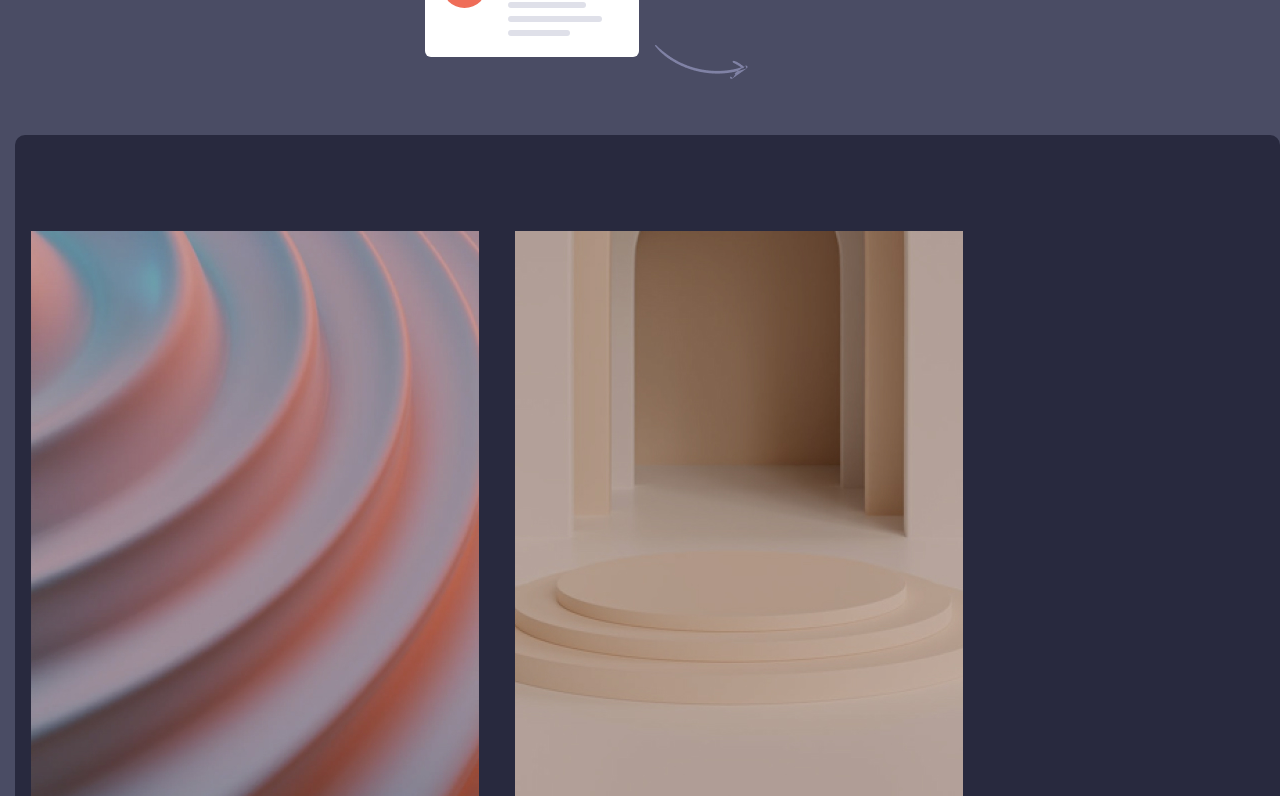
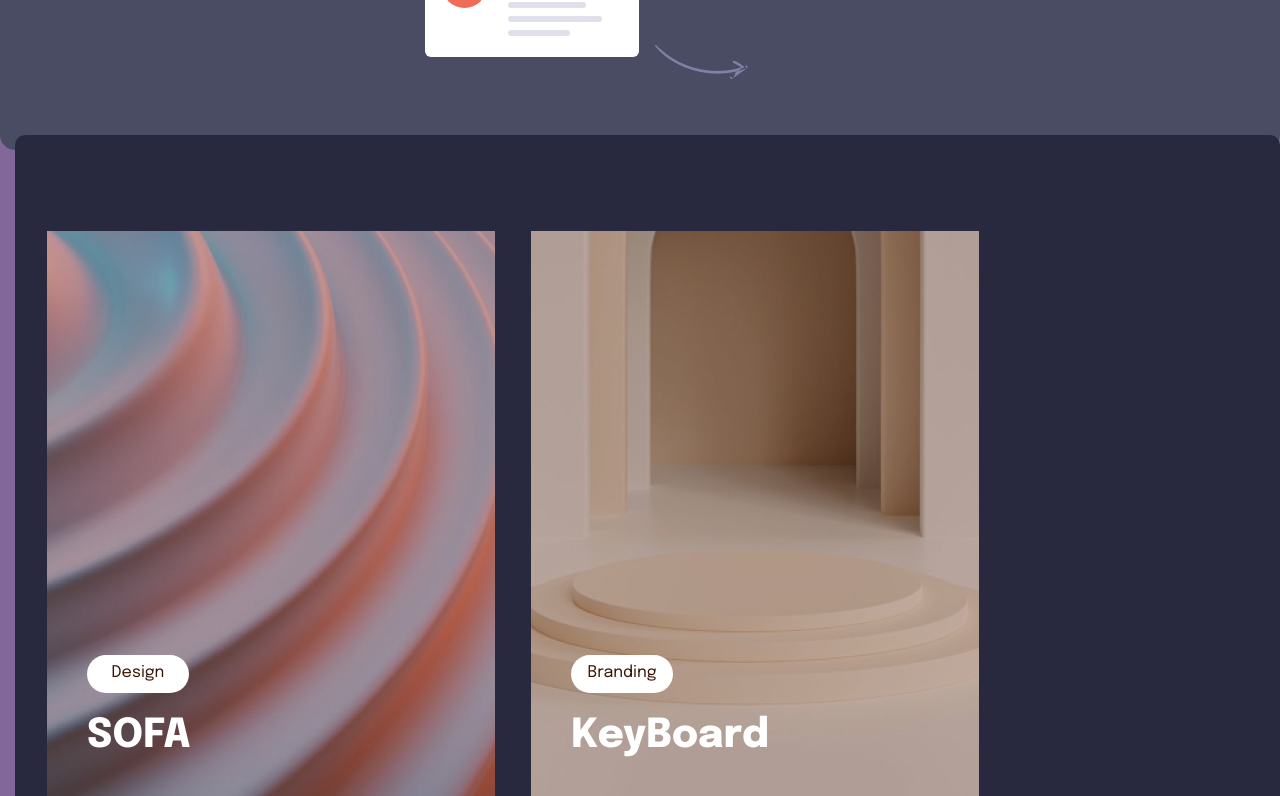
Before and after one commit to Makarvss/lessons, a plain HTML site: page lesson_10/index.html in a window 1280 px wide. Shown: the part 824-1620 px from the top of the page. Drawn offline with Linux system fonts and the light colour scheme.

Commit message:
Add files via upload

```diff
--- a/lesson_10/css/style.css
+++ b/lesson_10/css/style.css
@@ -29,7 +29,7 @@ header{
      max-width: 1600px;
      margin: 0 auto;
      border-radius: 15px;
-     min-height: 1700px;
+     min-height: 100px;
      background-color: #4a4c64;
 }
 
@@ -184,18 +184,17 @@ header{
      border-radius: 10px;
      background-color: #28293e;
      position: absolute;
-}
-
-.content__task2 .photo1 {
      display: inline-block;
      vertical-align: middle;
      padding-inline: 16px;
      padding-block: 96px;
 }
+
+
 .text{
      position: absolute;
      z-index: 6;
-     bottom: 150px;
+     bottom: 51px;
      padding-left: 40px;
 }
 .button1{
@@ -207,6 +206,13 @@ header{
      text-align: center;
      padding: 10px 6px 10px;
      margin-bottom: 23px;
+}
+.photo1,.photo2,.photo3 {
+     display: inline-block;
+     vertical-align: top;
+     position: relative;
+     margin: 0 16px;
+     margin-bottom: 20px;
 }
 
 .title_img{
--- a/lesson_10/index.html
+++ b/lesson_10/index.html
@@ -76,7 +76,7 @@
                 </div>
               </div>
 
-              <div class="photo1">
+              <div class="photo2">
                 <div class="img">
                   <img src="img/Bitmap (4).jpg" alt="" class="img8" />
                 </div>
@@ -88,7 +88,7 @@
                 </div>
               </div>
 
-              <div class="photo1">
+              <div class="photo3">
                 <div class="img">
                   <img src="img/Bitmap (5).jpg" alt="" class="img9" />
                 </div>
```
